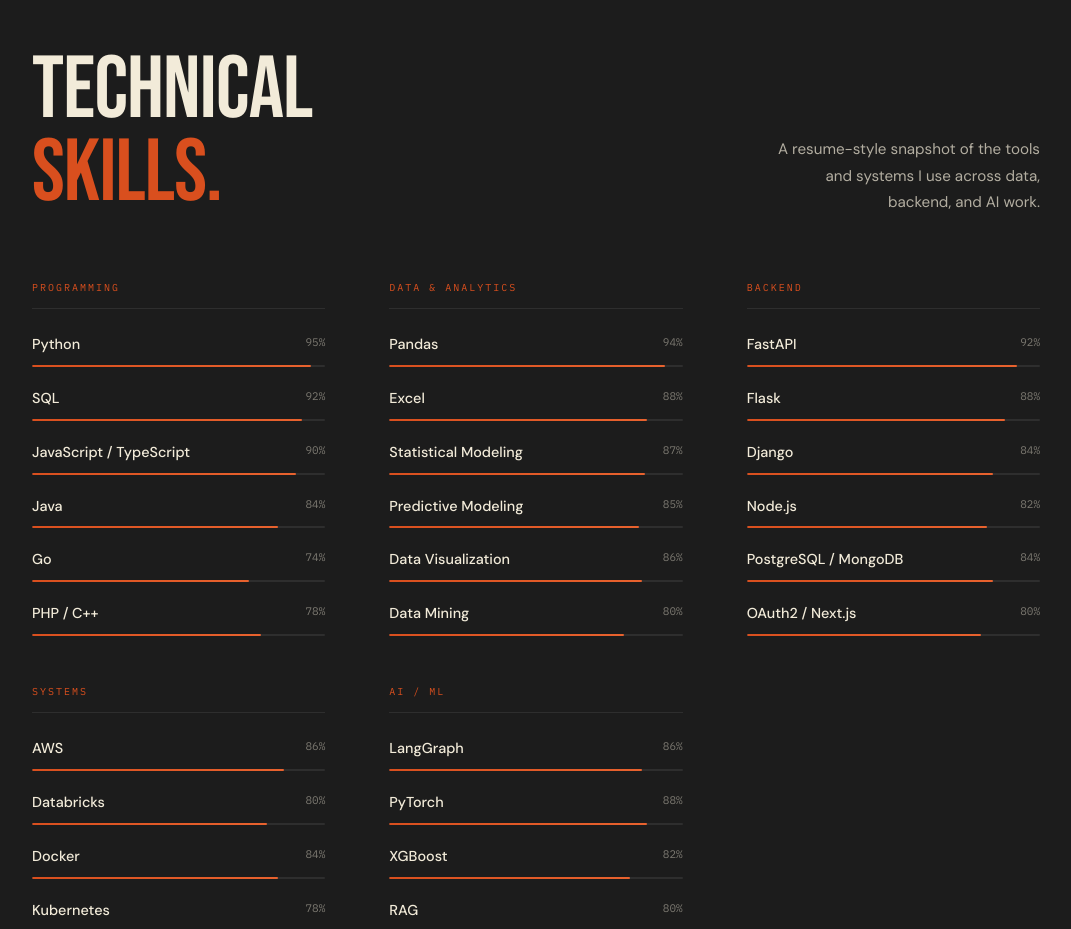
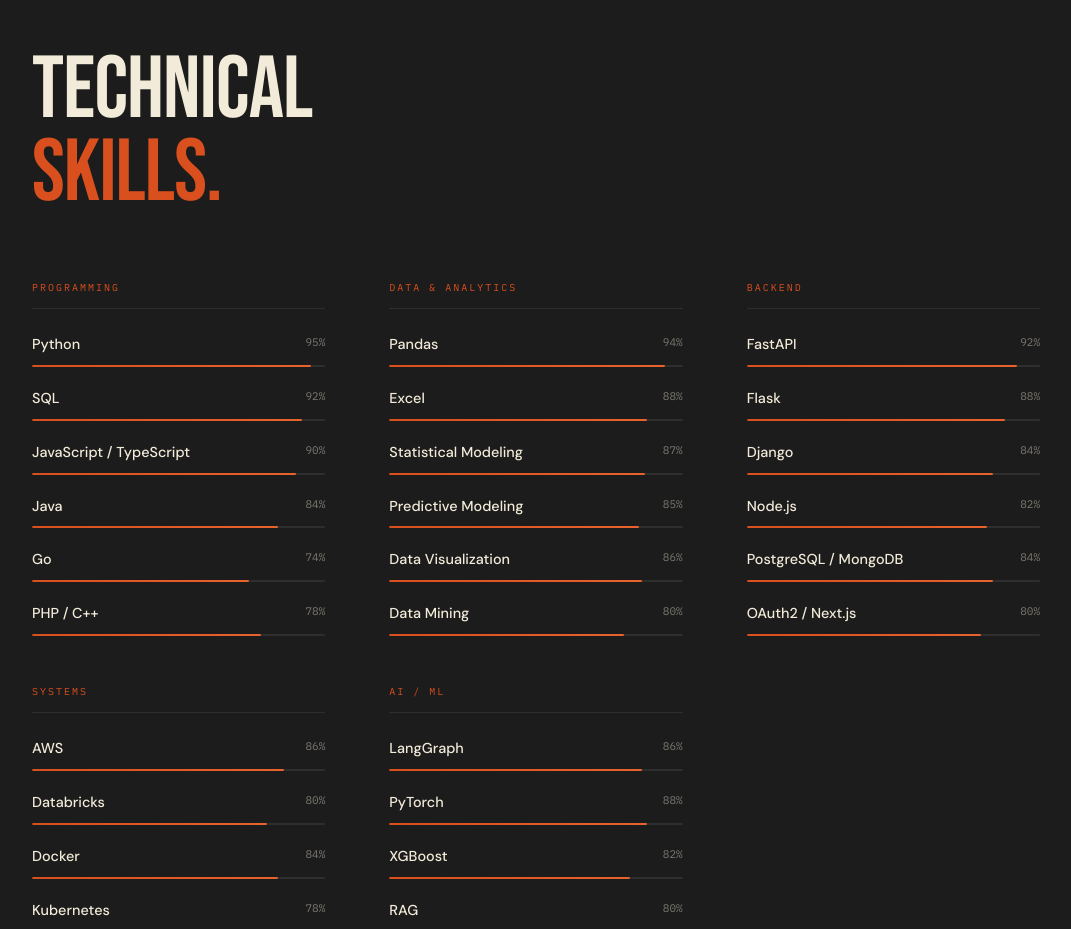
Before and after one commit to jalpatel11/Portfollio, a React (Vite) app: page / in a window 1280 px wide. Shown: the part 2000-2929 px from the top of the page, without its empty margins (104-1175 px from the left). Built offline with nearby package versions, Linux system fonts and the light colour scheme; a web font is replaced by a local one.

Commit message:
minor update

```diff
--- a/src/components/Skills.jsx
+++ b/src/components/Skills.jsx
@@ -102,9 +102,6 @@ export default function Skills() {
             Technical<br />
             <span>skills.</span>
           </h2>
-          <p className="skills__subtext">
-            A resume-style snapshot of the tools and systems I use across data, backend, and AI work.
-          </p>
         </div>
 
         <div className="skills__grid">
```
